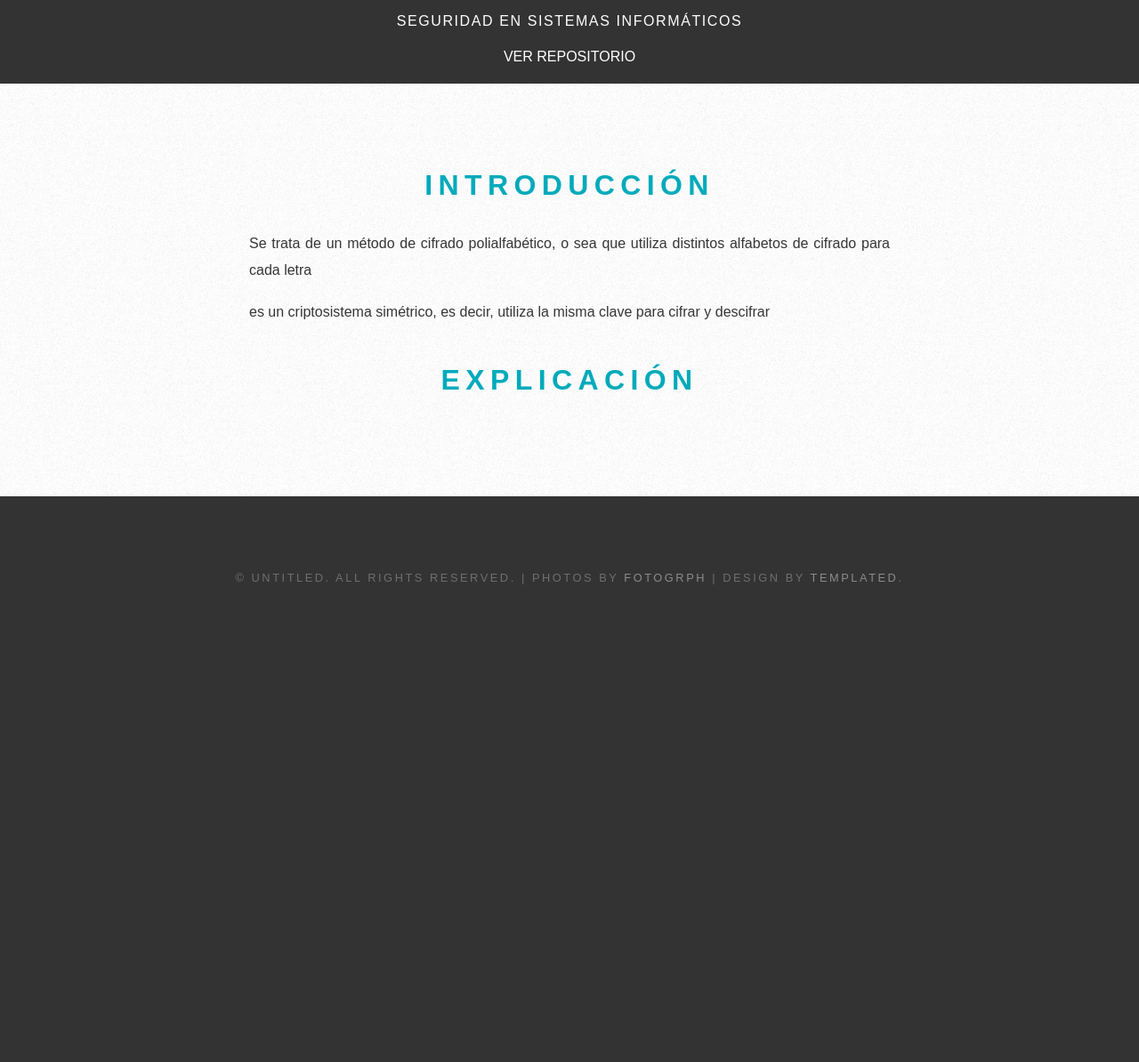
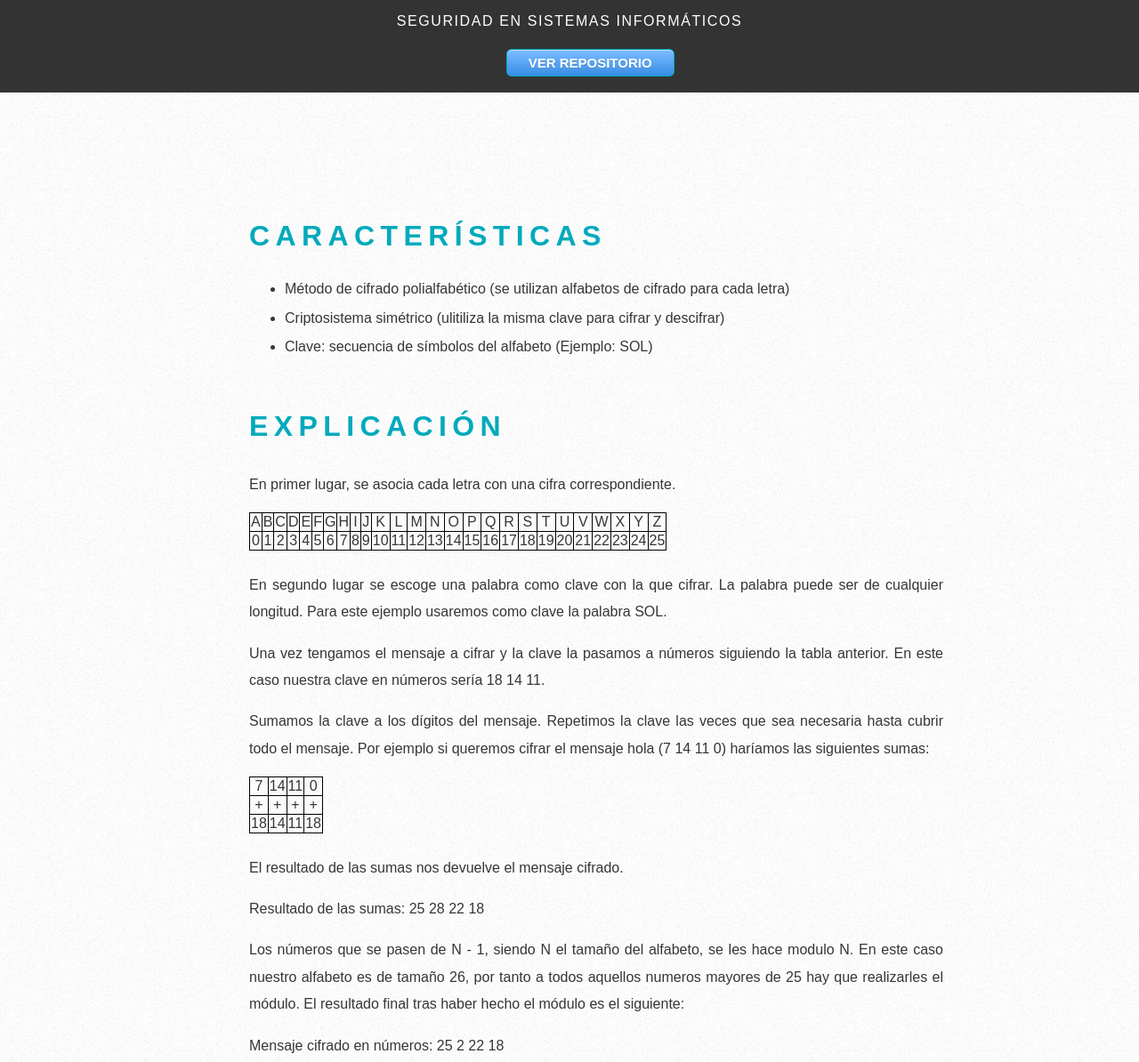
Before and after one commit to RebeccaMartinez/Cifrado_Vigenere, a plain HTML site: page index.html in a window 1280 px wide. Shown: the part 90-1284 px from the top of the page at 89% size. Before the commit the page ends 846 px from the top, so only its background shows below. Drawn offline with Linux system fonts and the light colour scheme.

Commit message:
Terminada la página de este repositorio

```diff
--- a/default.css
+++ b/default.css
@@ -12,6 +12,19 @@ body {
 	color: #363636;
 }
 
+table {
+	border: 1px solid #000;
+	margin-bottom: 3%;
+	text-align: center;
+}
+
+table th, table td {
+	border: 1px solid #000;
+}
+
+li {
+	padding-bottom: 2%;
+}
 
 h1, h2, h3 {
 	margin: 0;
@@ -28,7 +41,7 @@ p {
 
 
 a {
-	color: #171717;
+	color: blue;
 }
 
 a:hover {
@@ -79,6 +92,46 @@ hr {
 	display: none;
 }
 
+.myButton {
+	-moz-box-shadow:inset 0px 1px 0px 0px #bbdaf7;
+	-webkit-box-shadow:inset 0px 1px 0px 0px #bbdaf7;
+	box-shadow:inset 0px 1px 0px 0px #bbdaf7;
+	background:-webkit-gradient(linear, left top, left bottom, color-stop(0.05, #79bbff), color-stop(1, #378de5));
+	background:-moz-linear-gradient(top, #79bbff 5%, #378de5 100%);
+	background:-webkit-linear-gradient(top, #79bbff 5%, #378de5 100%);
+	background:-o-linear-gradient(top, #79bbff 5%, #378de5 100%);
+	background:-ms-linear-gradient(top, #79bbff 5%, #378de5 100%);
+	background:linear-gradient(to bottom, #79bbff 5%, #378de5 100%);
+	filter:progid:DXImageTransform.Microsoft.gradient(startColorstr='#79bbff', endColorstr='#378de5',GradientType=0);
+	background-color:#79bbff;
+	-moz-border-radius:6px;
+	-webkit-border-radius:6px;
+	border-radius:6px;
+	border:1px solid #00abbb;
+	display:inline-block;
+	cursor:pointer;
+	color:#ffffff;
+	font-family:Arial;
+	font-size:15px;
+	font-weight:bold;
+	padding:6px 24px;
+	text-decoration:none;
+	text-shadow:0px 1px 0px #528ecc;
+}
+.myButton:hover {
+	background:-webkit-gradient(linear, left top, left bottom, color-stop(0.05, #378de5), color-stop(1, #79bbff));
+	background:-moz-linear-gradient(top, #378de5 5%, #79bbff 100%);
+	background:-webkit-linear-gradient(top, #378de5 5%, #79bbff 100%);
+	background:-o-linear-gradient(top, #378de5 5%, #79bbff 100%);
+	background:-ms-linear-gradient(top, #378de5 5%, #79bbff 100%);
+	background:linear-gradient(to bottom, #378de5 5%, #79bbff 100%);
+	filter:progid:DXImageTransform.Microsoft.gradient(startColorstr='#378de5', endColorstr='#79bbff',GradientType=0);
+	background-color:#378de5;
+}
+.myButton:active {
+	position:relative;
+	top:1px;
+}
 
 /*********************************************************************************/
 /* List Styles                                                                   */
@@ -187,6 +240,7 @@ hr {
 		font-weight: 700;
 		font-size: 2em;
 		color: #00AABB;
+		margin-top: 6%;
 	}
 
 	.title .byline
@@ -198,9 +252,7 @@ hr {
 		color: #6F6F6F;
 	}
 
-	.title h2 {
-		text-align: center;
-	}
+
 
 
 /** WRAPPER */
@@ -254,7 +306,7 @@ hr {
 	#logo
 	{
 		width: 50%;;
-		height: 120px;
+		height: 130px;
 		margin: 0 auto;
 		padding: 2em 0em;
 		text-transform: uppercase;
@@ -278,7 +330,12 @@ hr {
 	#logo a
 	{
 		text-decoration: none;
-		color: #FFF;
+		color: white;
+		margin-bottom: 3%;
+	}
+
+	#logo h1 {
+		color: white;
 	}
 
 /*********************************************************************************/
@@ -360,7 +417,7 @@ hr {
 
 #content
 {
-	width: 60%;
+	width: 65%;
 	margin-left: 20%;
 }
 
@@ -456,7 +513,7 @@ hr {
 	}
 
 /*********************************************************************************/
-/* Button Style                                                                  */
+/* myButton Style                                                                  */
 /*********************************************************************************/
 
 	.button
@@ -470,7 +527,7 @@ hr {
 		text-transform: uppercase;
 		font-weight: 400;
 		font-size: 0.90em;
-		color: #FFF;
+		color: #00AABB;
 	}
 
 		.button:before
@@ -481,7 +538,7 @@ hr {
 			line-height: 40px;
 			border-radius: 20px;
 			text-align: center;
-			color: #FFF;
+			color: #00AABB;
 		}
 
 /*********************************************************************************/
--- a/index.html
+++ b/index.html
@@ -18,28 +18,167 @@
 	<div id="header-wrapper">
 		<div id="header" class="container">
 			<div id="logo">
-				<h1><a href="#">Cifrado Vigenere</a></h1>
+				<h1>Cifrado Vigenere</h1>
 				<p> Seguridad en Sistemas Informáticos </p>
-				<a href="http://templated.co" rel="nofollow"> Ver repositorio </a>
+				blue</a>
+				<a href="https://github.com/RebeccaMartinez/Cifrado_Vigenere" class="myButton">Ver repositorio </a>
 			</div>
-			<div id="banner"> <a href="#" class="image"><img src="images/pic01.jpg" alt="" /></a> </div>
 		</div>
 	</div>
 	<div id="page" class="container">
 		<div id="content">
 			<div class="title">
-				<h2>Introducción</h2>
+				<h2>Características</h2>
 			</div>
-			<p>Se trata de un método de cifrado polialfabético, o sea que utiliza distintos alfabetos de cifrado para cada letra</p>
-			<p> es un criptosistema simétrico, es decir, utiliza la misma clave para cifrar y descifrar</p>
+			<ul>
+				<li>Método de cifrado polialfabético (se utilizan alfabetos de cifrado para cada letra)</li>
+				<li>Criptosistema simétrico (ulitiliza la misma clave para cifrar y descifrar)</li>
+				<li>Clave: secuencia de símbolos del alfabeto (Ejemplo: SOL)</li>
+			</ul>
 			<div class="title" id="seg">
 				<h2>Explicación</h2>
 			</div>
+			<p> En primer lugar, se asocia cada letra con una cifra correspondiente. <p>
+			<table rules="cols">
+				<tr>
+					<td>A</td>
+					<td>B</td>
+					<td>C</td>
+					<td>D</td>
+					<td>E</td>
+					<td>F</td>
+					<td>G</td>
+					<td>H</td>
+					<td>I</td>
+					<td>J</td>
+					<td>K</td>
+					<td>L</td>
+					<td>M</td>
+					<td>N</td>
+					<td>O</td>
+					<td>P</td>
+					<td>Q</td>
+					<td>R</td>
+					<td>S</td>
+					<td>T</td>
+					<td>U</td>
+					<td>V</td>
+					<td>W</td>
+					<td>X</td>
+					<td>Y</td>
+					<td>Z</td>
+				</tr>
+				<tr>
+					<td>0</td>
+					<td>1</td>
+					<td>2</td>
+					<td>3</td>
+					<td>4</td>
+					<td>5</td>
+					<td>6</td>
+					<td>7</td>
+					<td>8</td>
+					<td>9</td>
+					<td>10</td>
+					<td>11</td>
+					<td>12</td>
+					<td>13</td>
+					<td>14</td>
+					<td>15</td>
+					<td>16</td>
+					<td>17</td>
+					<td>18</td>
+					<td>19</td>
+					<td>20</td>
+					<td>21</td>
+					<td>22</td>
+					<td>23</td>
+					<td>24</td>
+					<td>25</td>
+				</tr>
+			</table>
+
+			<p> En segundo lugar se escoge una palabra como clave con la que cifrar. La palabra puede ser de cualquier longitud.
+			Para este ejemplo usaremos como clave la palabra SOL. </p>
+			<p> Una vez tengamos el mensaje a cifrar y la clave la pasamos a números siguiendo la tabla anterior. En este caso nuestra clave
+			en números sería 18 14 11.</p>
+			<p>Sumamos la clave a los dígitos del mensaje. Repetimos la clave las veces que sea necesaria hasta cubrir todo el mensaje. Por ejemplo
+			si queremos cifrar el mensaje hola (7 14 11 0) haríamos las siguientes sumas:</p>
+
+			<table rules="cols">
+				<tr>
+					<td>7</td>
+					<td>14</td>
+					<td>11</td>
+					<td>0</td>
+				</tr>
+				<tr>
+					<td>+</td>
+					<td>+</td>
+					<td>+</td>
+					<td>+</td>
+				</tr>
+				<tr>
+					<td>18</td>
+					<td>14</td>
+					<td>11</td>
+					<td>18</td>
+				</tr>
+			</table>
+
+			<p> El resultado de las sumas nos devuelve el mensaje cifrado.</p>
+			<p>Resultado de las sumas: 25 28 22 18</p>
+			<p>Los números que se pasen de N - 1, siendo N el tamaño del alfabeto, se les hace modulo N. En este caso nuestro alfabeto es de tamaño
+			26, por tanto a todos aquellos numeros mayores de 25 hay que realizarles el módulo. El resultado final tras haber hecho el módulo
+			es el siguiente:</p>
+
+			<p>Mensaje cifrado en números: 25 2 22 18</p>
+			<p>Por último pasamos el mensaje a letras siguiendo la primera tabla.</p>
+			<p>Mensaje cifrado en letras: Z D W S</p>
+			<p><strong>Nota</strong>: El módulo X sobre un número Y se realiza de la siguiente manera: <i>Y moduloX = Y - X*B</i>. En el caso anterior 28 - 26*1 = 2. B
+			es el número de veces que podemos multiplicar X sin que pase del valor de Y. En este caso es 1 ya que 26*2 > 28</p>
+
+			<div class="title">
+				<h2>Descifrado</h2>
+			</div>
+			<p>En el descifrado lo único que hay que hacer es restarle al mensaje cifrado la clave. En nuestro caso:</p>
+
+			<table rules="cols">
+				<tr>
+					<td>25</td>
+					<td>2</td>
+					<td>22</td>
+					<td>18</td>
+				</tr>
+				<tr>
+					<td>-</td>
+					<td>-</td>
+					<td>-</td>
+					<td>-</td>
+				</tr>
+				<tr>
+					<td>18</td>
+					<td>14</td>
+					<td>11</td>
+					<td>18</td>
+				</tr>
+			</table>
+
+			<p> El resultado de las restas nos devuelve el mensaje descifrado.</p>
+			<p>Resultado de las restas: 7 -12 11 0</p>
+			<p> En caso de que salga un número negativo hay que hacer el módulo.<p>
+			<p>-12 modulo 26 = 14</p>
+			<p><strong>Nota: </strong> El módulo X sobre un número -Y se realiza de la siguiente manera: <i>-Y moduloX = -Y + X*B</i>. En el caso anterior -12 + 26*1 = 14. B
+			el numero de veces que hay que sumar X para que Y sea positivo. En este caso es 1 ya que -12 + 26 > 0. Si al sumerle el 26 nos diese
+			un número menor que cero tendríamos que volver a sumar 26, y asi sucesivamente hasta que Y > 0. </p>
+			<p>Mensaje descfrado en números: 7 14 11 0</p>
+			<p>Resultado final en letras: hola</p>
+
 		</div>
 	</div>
 </div>
 <div id="copyright" class="container">
-	<p>&copy; Untitled. All rights reserved. | Photos by <a href="http://fotogrph.com/">Fotogrph</a> | Design by <a href="http://templated.co" rel="nofollow">TEMPLATED</a>.</p>
+	<p> Rebecca Martínez Galán | Perfil de Github: <a href="https://github.com/RebeccaMartinez">Rebecca Martínez</a>.</p>
 </div>
 </body>
 </html>
```
